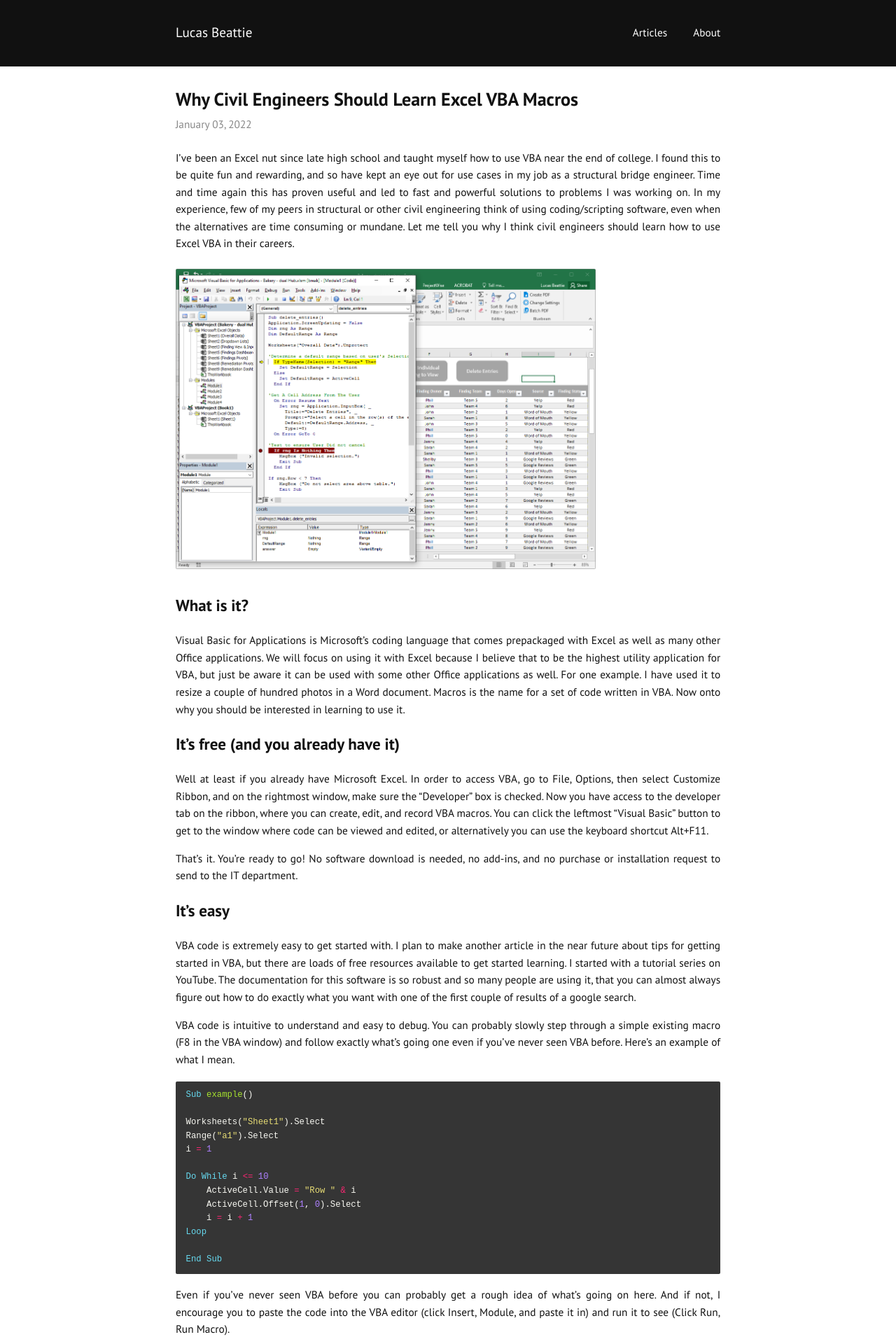
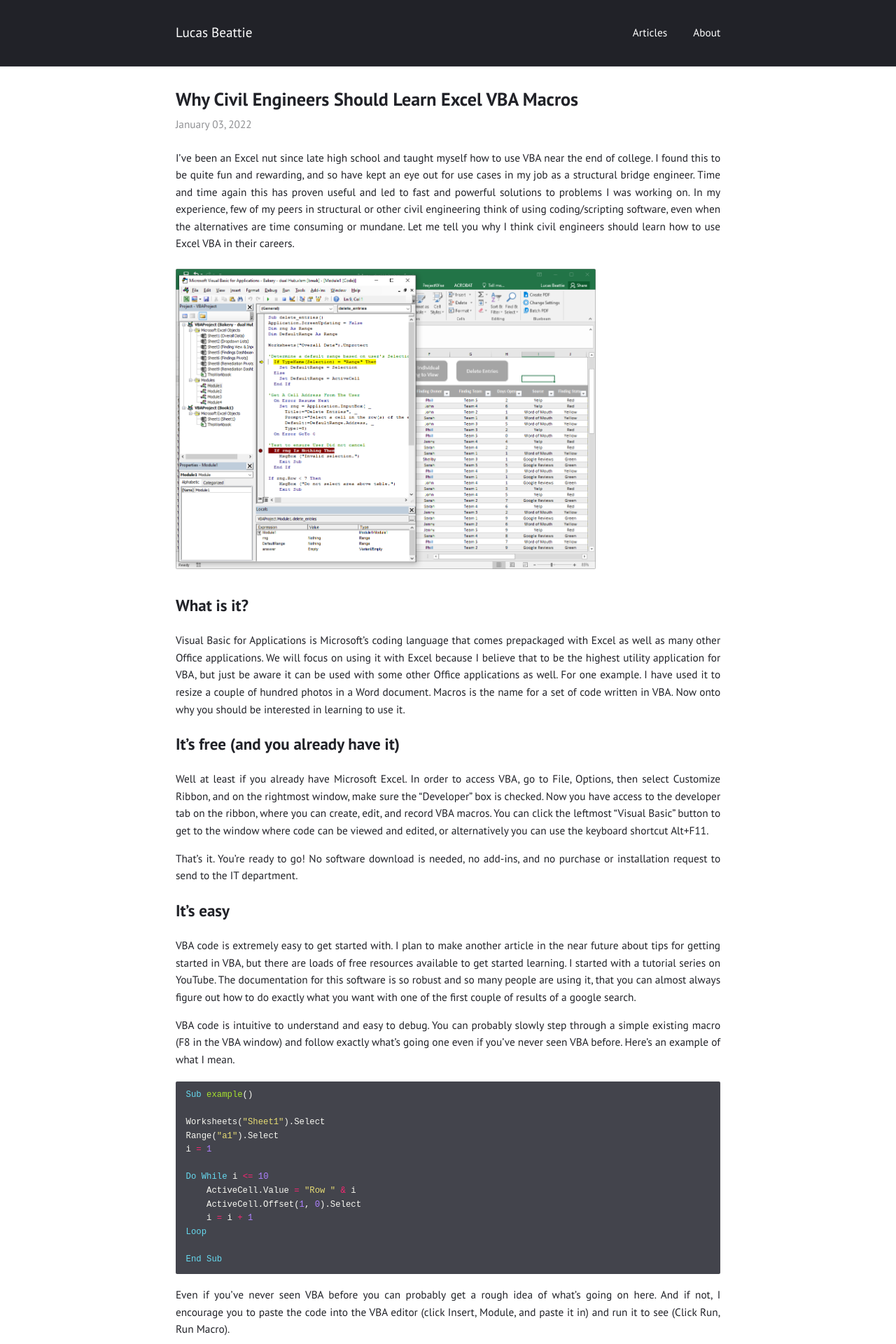
Before and after one commit to labeattie/lucasbeattiedotcom, a Jekyll site: the page built from _posts/2022-01-03-why-civil-engineers-vba.md, in a window 1280 px wide. Shown: the top 1920 px of the page at 70% size. Built offline with Jekyll 4.4.1, drawn with Linux system fonts in a browser that asks for light colours.

Commit message:
first article test

```diff
--- a/_sass/index.sass
+++ b/_sass/index.sass
@@ -4,7 +4,7 @@ $font-family: "PT Sans", -apple-system, "Helvetica Neue", "Segoe UI", "Roboto",
 $heading-weight: 600 !default
 $line-height: 1.6 !default
 $link-color: #68f !default
-$dark: #111111 !default
+$dark: #212228 !default
 $light: #ffffff !default
 
 @function reduce ($percent)
```
